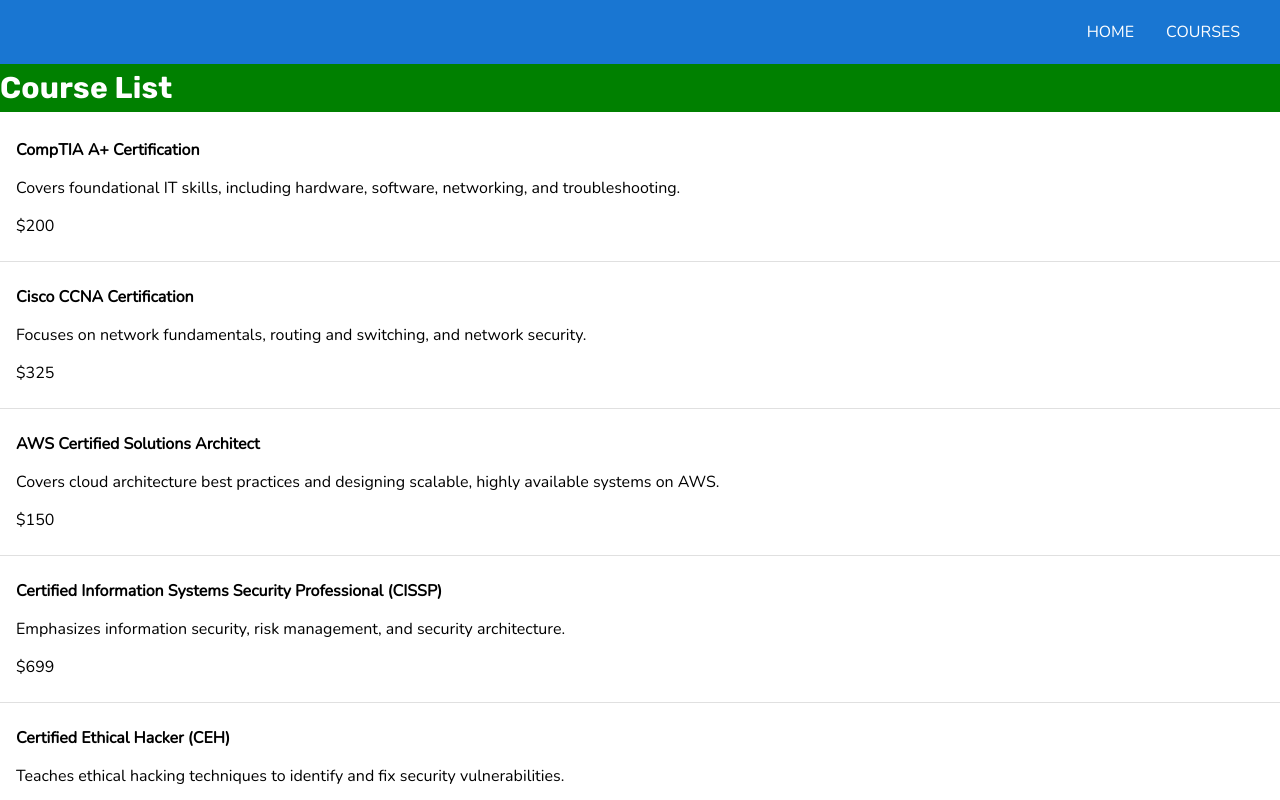
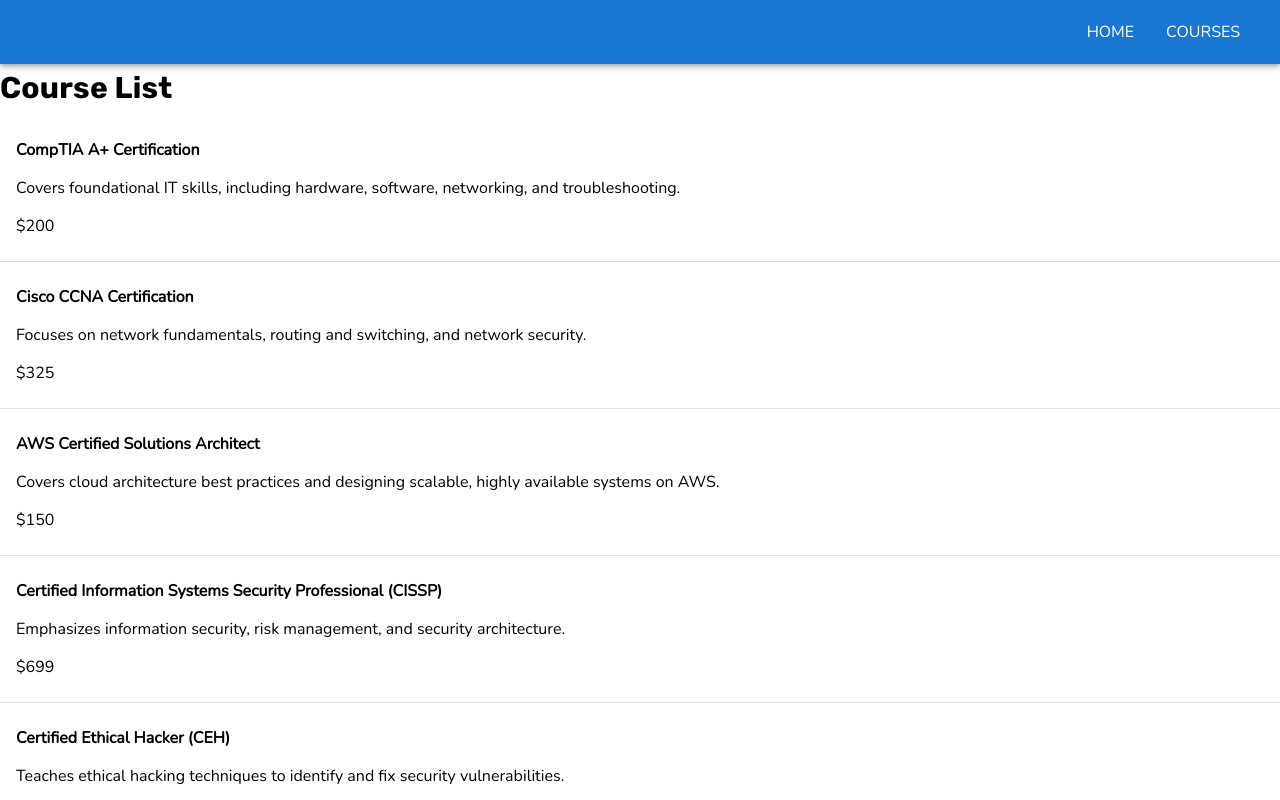
Before and after one commit to dellydel/student-tracker, a React (Create React App) app in the folder front-end/: page /courses in a window 1280 px wide. Shown: the top 800 px of the page. Built offline with nearby package versions, Linux system fonts and the light colour scheme.

Commit message:
courseList Background remove

```diff
--- a/front-end/src/pages/Courses.js
+++ b/front-end/src/pages/Courses.js
@@ -13,9 +13,8 @@ const Courses = () => {
 				variant="h6"
 				gutterBottom
 				sx={{
-					background: "green",
 					fontSize: 30,
-					color: "white",
+					color: "black",
 					fontWeight: 600,
 				}}
 			>
```
Also changed, not shown: front-end/src/components/Navigation.js (+7 -1 lines).
